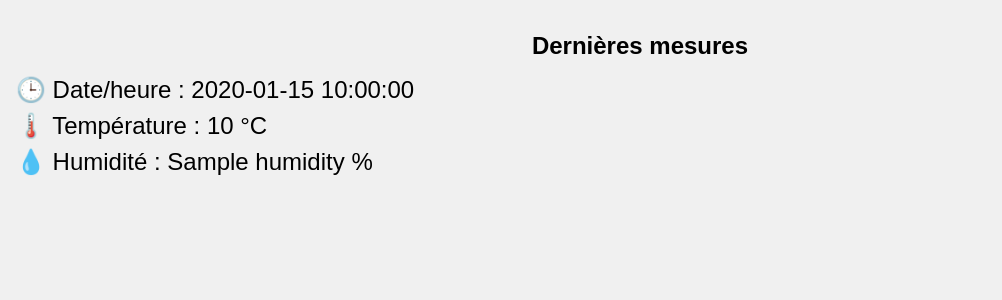
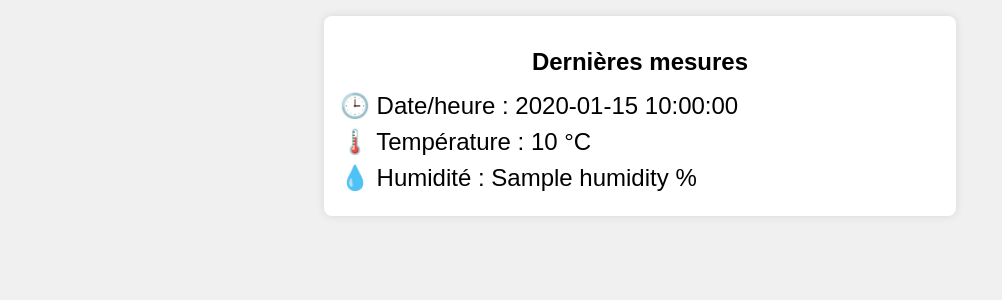
Before and after one commit to fleb72/lorawan-playground, a FastAPI app: template templates/index.html in a window 1280 px wide. Shown: the top 300 px of the page, without its empty margins (0-1002 px from the left). Run offline with FastAPI, Linux system fonts and the light colour scheme; the template is opened without the code that fills it: most values are stand-ins (such as "Sample title", 1, 10 or a date in 2020).

Commit message:
Maj template html

```diff
--- a/templates/index.html
+++ b/templates/index.html
@@ -7,7 +7,7 @@
         <link rel="stylesheet" href="/static/style.css">
       </head>
       <body>
-        <div class="conteneur">
+        <div class="container">
           <h1>Dernières mesures</h1>
           <p>🕒 Date/heure : {{ formatted_time }}</p>
           <p>🌡️ Température : {{ temperature }} °C</p>
```
